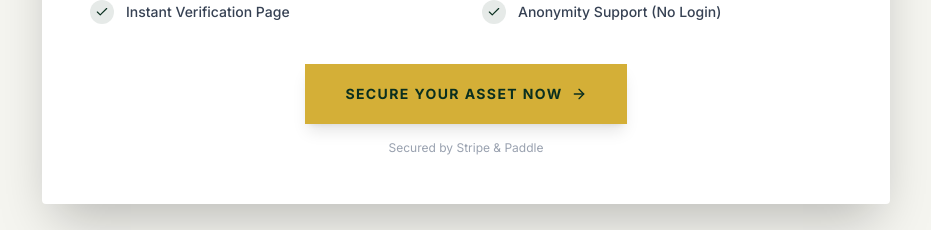
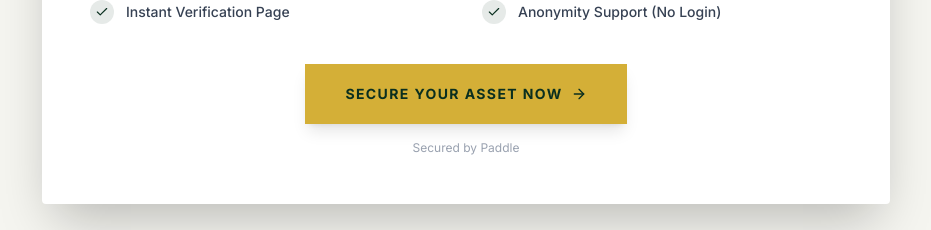
Before and after one commit to MykolaOseiko/LV2, a Next.js app: page /pricing in a window 1280 px wide. Shown: the part 977-1207 px from the top of the page, without its empty margins (174-1105 px from the left). Built offline with nearby package versions, Linux system fonts and the light colour scheme; a web font is replaced by a local one.

Commit message:
polish: remove Stripe from pricing page

```diff
--- a/app/pricing/page.tsx
+++ b/app/pricing/page.tsx
@@ -80,7 +80,7 @@ export default function PricingPage() {
                                     Secure Your Asset Now <ArrowRight className="h-4 w-4" />
                                 </Link>
                                 <p className="mt-4 text-xs text-gray-400">
-                                    Secured by Stripe & Paddle
+                                    Secured by Paddle
                                 </p>
                             </div>
                         </div>
```
